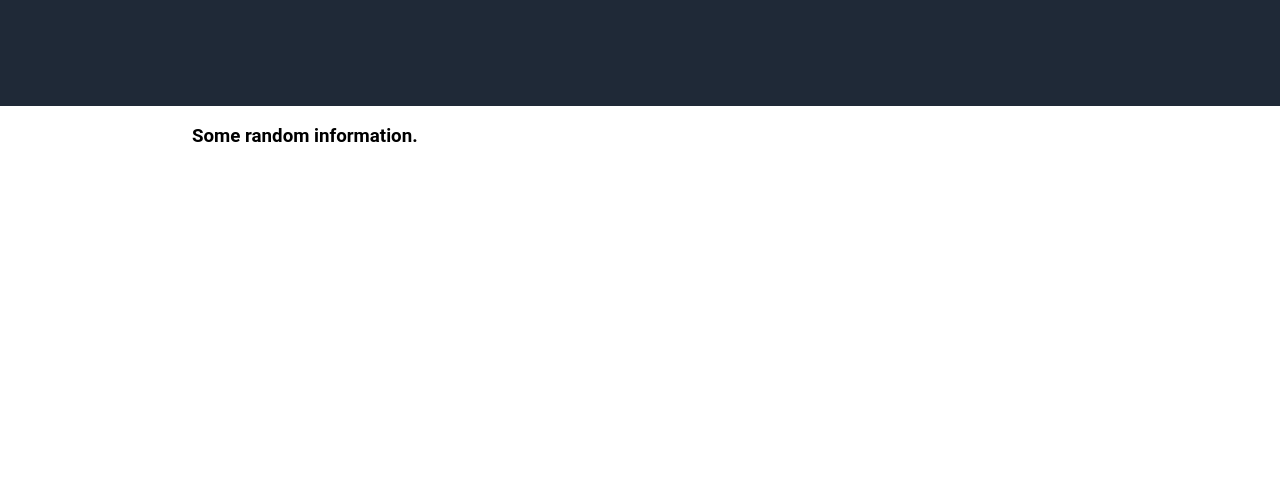
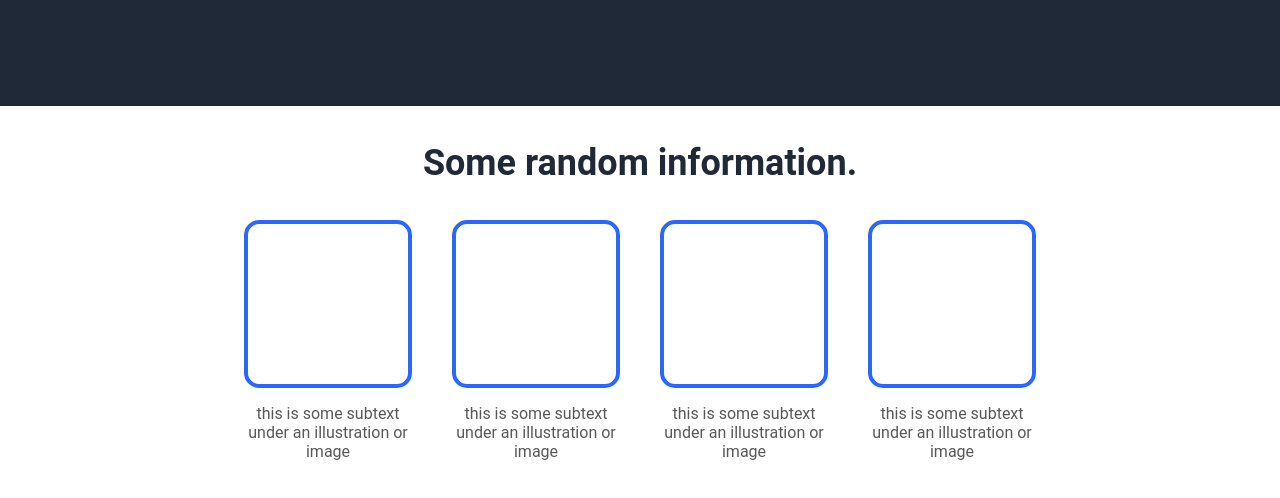
Before and after one commit to MichaelLutz1/landing-page, a plain HTML site: page index.html in a window 1280 px wide. Shown: the part 460-958 px from the top of the page. Before the commit the page ends 800 px from the top, so only its background shows below. Drawn offline with Linux system fonts and the light colour scheme.

Commit message:
completed second portion

```diff
--- a/index.html
+++ b/index.html
@@ -24,16 +24,27 @@
         </div>
         <img src="" alt="this is a placeholder for an image">
     </div>
-    <div class="container">
+    <div class=" white container">
         <div>
-            <h3>Some random information.</h3>
+            <h3 class="info-header">Some random information.</h3>
         </div>
-        <div>
-            <div></div>
-            <div></div>
-            <div></div>
-            <div></div>
-
+        <div class="container captions">
+            <div class="container boxes">
+                <div class="box"></div>
+                <p>this is some subtext under an illustration or image</p>
+            </div>
+            <div class="container boxes">
+                <div class="box"></div>
+                <p>this is some subtext under an illustration or image</p>
+            </div>
+            <div class="container boxes">
+                <div class="box"></div>
+                <p>this is some subtext under an illustration or image</p>
+            </div>
+            <div class="container boxes">
+                <div class="box"></div>
+                <p>this is some subtext under an illustration or image</p>
+            </div>
         </div>
     </div>
 </body>
--- a/styles.css
+++ b/styles.css
@@ -62,3 +62,35 @@ img{
     background-color: grey;
     padding: 100px;
 }
+
+.white.container{
+    flex-direction: column;
+    margin-bottom: 75px;
+}
+
+.info-header{
+    font-size: 36px;
+    font-weight:bolder;
+    color: #1f2937;
+}
+
+.captions{
+    color: #57585a;
+    justify-content: center;
+    gap: 40px;
+    text-align: center;
+}
+.box{
+    border: rgb(43, 103, 254);
+    height: 150px;
+    width: 150px;
+    padding: 5px;
+    border-style: solid;
+    border-radius: 15px;
+    border-width: 4px;
+}
+
+.container.boxes{
+    flex-direction: column;
+    padding: 0px;
+}
```
